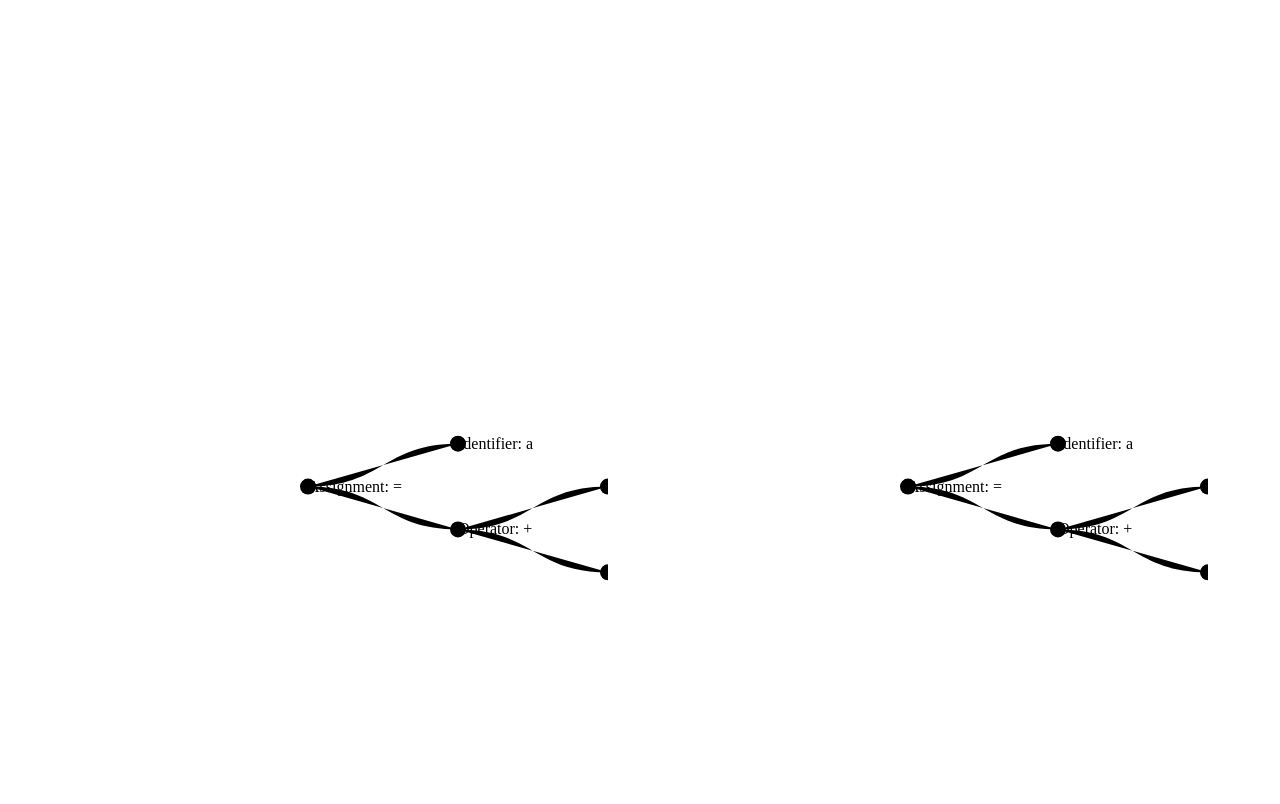
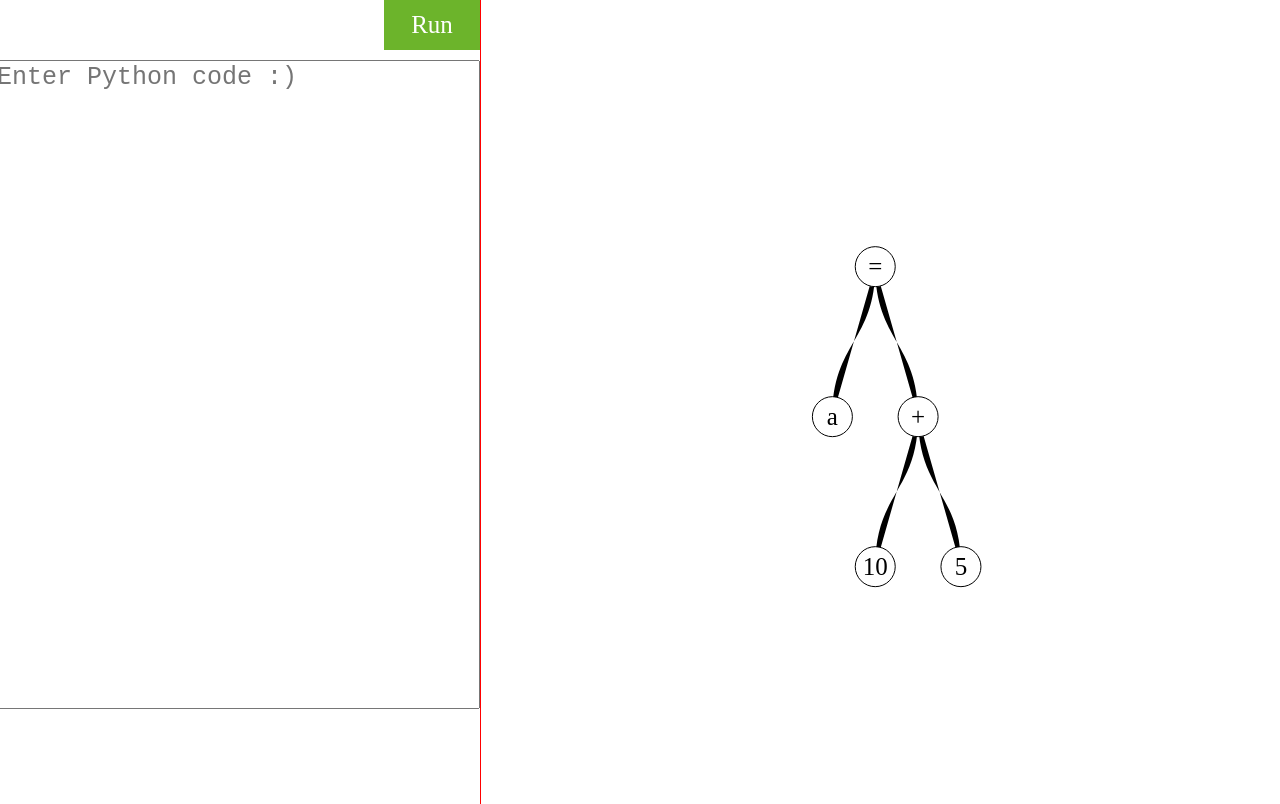
Before and after one commit to KVS-Balaji/ASTVisualizer, a React (Vite) app in the folder Front-End/astvisualizer/: page / in a window 1280 px wide. Built offline with nearby package versions, Linux system fonts and the light colour scheme.

Commit message:
frontend part

```diff
--- a/Front-End/astvisualizer/src/App.css
+++ b/Front-End/astvisualizer/src/App.css
@@ -0,0 +1,40 @@
+*{
+ /* border : 1px solid  black;   */
+margin: 0;
+}
+*:hover {outline:1px solid red;}
+.App {
+    display: flex;
+  }
+
+#input-area {
+width: 50%;
+display: flex;
+flex-direction: column;
+align-items: flex-end;
+
+  }
+
+  #input-area textarea {
+    font-size: 25px;
+    width: 100%;
+    height: 80%;
+    resize: none;
+  }
+
+  #input-area button{
+    background-color: #6CB42B;
+    color: white;
+    border: 10px solid #6CB42B;
+    font-family:'Times New Roman', Times, serif;
+    font-size: 25px;
+    display: flex;
+    justify-content: center;
+    width: 20%;
+    margin-bottom: 10px;
+
+  }
+
+  .tree-area {
+   display: flex;
+  }
--- a/Front-End/astvisualizer/src/App.jsx
+++ b/Front-End/astvisualizer/src/App.jsx
@@ -1,10 +1,20 @@
-import { useEffect } from "react";
+import React, { useEffect, useState } from "react";
 import * as d3 from "d3";
 import "./App.css";
 
-function App() {
-  const astData = {
-    type: "Assignment",
+const App = () => {
+  const [code, setCode] = useState(""); // State for Python code input
+  const [astData, setAstData] = useState(null); // State for AST data
+
+  useEffect(() => {
+    // Generate AST data
+    const data = generateASTData();
+    setAstData(data);
+  }, []);
+
+  // Function to generate AST data (replace with actual logic)
+  const generateASTData = () => ({
+    type: null,
     value: "=",
     children: [
       {
@@ -29,70 +39,130 @@ function App() {
         ],
       },
     ],
+  });
+
+  // Function to handle code input change
+  const handleCodeChange = (e) => {
+    setCode(e.target.value);
   };
 
+  // Function to handle generating AST data
+  const handleGenerateAST = () => {
+    const data = generateASTData(); // Replace this with actual logic to generate AST from Python code
+    setAstData(data);
+  };
+
+  // D3 code for AST visualization
   useEffect(() => {
     if (!astData) return;
 
-    // Dimensions
-    const width = 600;
-    const height = 700;
+    const width = 800;
+    const height = 800;
 
-    // Create the SVG canvas
+    d3.select("#tree-area svg").remove();
+
     const svg = d3
-      .select("#visualization")
+      .select("#tree-area")
       .append("svg")
       .attr("width", width)
-      .attr("height", height);
+      .attr("height", height)
+      .append("g");
 
     const g = svg
       .append("g")
-      .attr("transform", `translate(${width / 2}, ${height / 2})`);
+      .attr("transform", `translate(${width / 3}, ${height / 3})`);
 
-    // Basic tree layout
-    const tree = d3.tree().size([300, 300]);
+    const treeLayout = d3.tree().size([300, 300]);
 
-    // Convert AST to D3 hierarchy format
-    const root = d3.hierarchy(astData);
+    const rootNode = d3.hierarchy(astData);
+    const treeData = treeLayout(rootNode);
 
-    // Generate the links and nodes
-    const link = g
+    const links = g
       .selectAll(".link")
-      .data(tree(root).links())
+      .data(treeData.links());
+
+    const linkEnter = links
       .enter()
       .append("path")
       .attr("class", "link")
-      .attr(
-        "d",
-        d3
-          .linkHorizontal()
-          .x((d) => d.y)
-          .y((d) => d.x)
+      .attr("d", d3.linkVertical()
+      .x(d => d.x)
+      .y(d => d.y)
       );
 
-    const node = g
+      linkEnter
+      .merge(links)
+      .attr("d", d3.linkVertical().x(d => d.x).y(d => d.y));
+      links.exit().remove();
+
+    const nodes = g
       .selectAll(".node")
-      .data(root.descendants())
+      .data(treeData.descendants(),  d => d.data.id);
+      const nodeEnter = nodes
       .enter()
       .append("g")
-      .attr("class", function () {
-        return "node";
-      })
-      .attr("transform", (d) => `translate(${d.y}, ${d.x})`);
+      .attr("class", "node")
+      .attr("transform", d => `translate(${d.x},${d.y})`);
 
-    node.append("circle").attr("r", 8);
+    nodeEnter.append("circle")
+      .attr("r", 20)
+      .attr("fill", "white")
+      .attr("stroke", "black");
 
-    node
+    nodeEnter
       .append("text")
-      .attr("dy", 5)
-      .text((d) => d.data.type + (d.data.value ? ": " + d.data.value : ""));
+      .attr("dy", "0.35em")
+      .attr("font-size", "25px")
+      .style("text-anchor", "middle")
+      .text(d => d.data.value || "");
+
+    nodeEnter.append("title")
+    .text(d =>  d.data.type + (d.data.value ? ": " + d.data.value : ""));
+
+
+  // Add expand/collapse functionality
+  nodeEnter.on("click", (event, d) => {
+    if (d.children) {
+      d.children = null;
+    } else {
+      d.children = d.data.children;
+    }
+    update(treeData);
+  });
+
+  function update(source) {
+    const node = source.descendants();
+    const link = source.links();
+
+    links.data(link)
+      .attr("d", d3.linkVertical()
+        .x(d => d.x)
+        .y(d => d.y)
+      );
+
+    nodes.data(node, d => d.data.id)
+      .attr("transform", d => `translate(${d.x},${d.y})`)
+
+    nodes.exit()
+      .remove();
+  }
   }, [astData]);
 
   return (
     <div className="App">
-      <div id="visualization"></div>
+      <div id="input-area">
+       <button onClick={handleGenerateAST}>Run</button>
+        <textarea
+          value={code}
+          onChange={handleCodeChange}
+          placeholder="Enter Python code :)"
+        />
+      </div>
+      <div id="tree-area">
+
+      </div>
     </div>
   );
-}
+};
 
 export default App;
```
